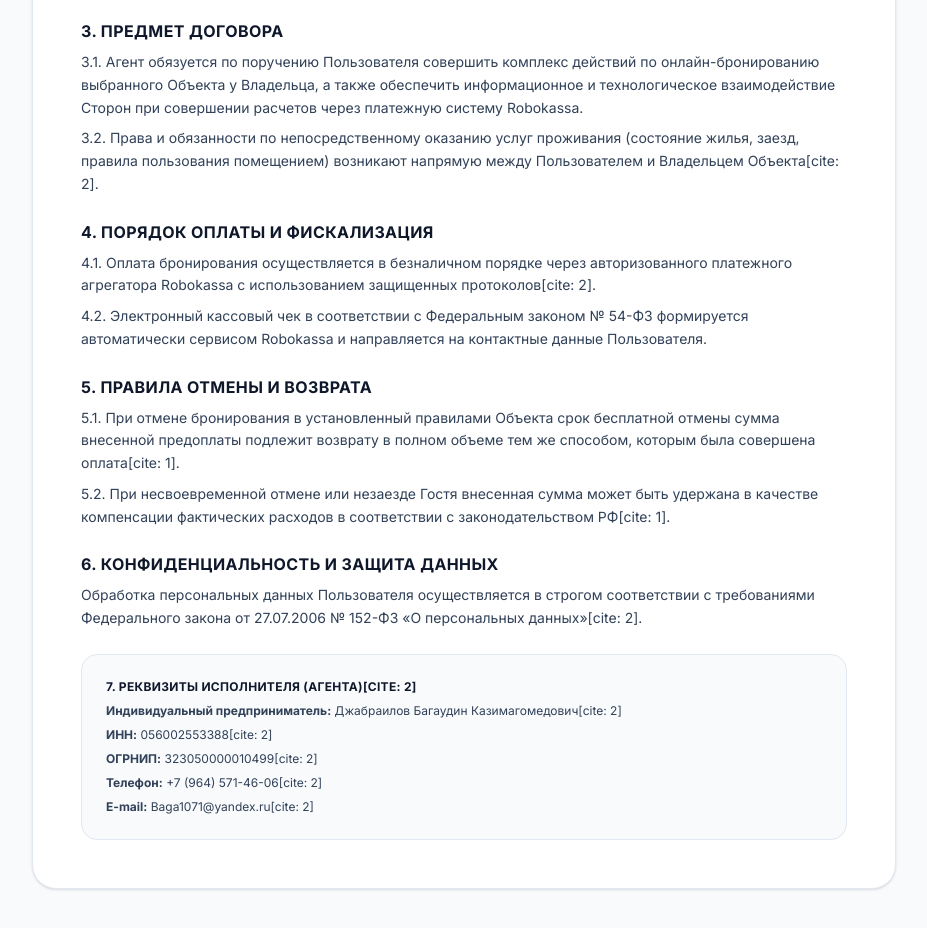
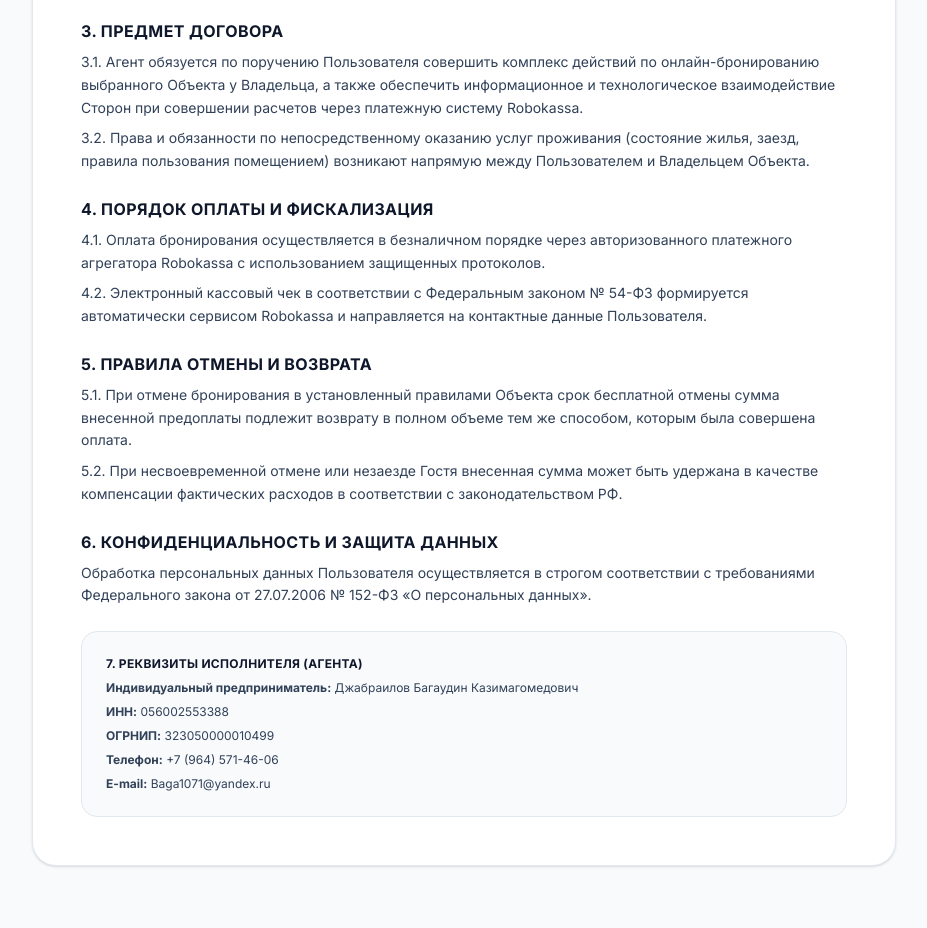
Before and after one commit to Bagistr/izberbash-booking, a Next.js app: page /offer in a window 1280 px wide. Shown: the part 840-1768 px from the top of the page, without its empty margins (176-1103 px from the left). Built offline with nearby package versions, Linux system fonts and the light colour scheme.

Commit message:
Add offer page, footer with legal links and updated auth

```diff
--- a/src/app/offer/page.tsx
+++ b/src/app/offer/page.tsx
@@ -43,7 +43,7 @@ export default function OfferPage() {
             <section className="space-y-2">
               <h2 className="text-base font-bold text-slate-900 uppercase tracking-wide">1. Общие положения</h2>
               <p>
-                1.1. Настоящий документ является официальным публичным предложением (Публичной офертой в соответствии с п. 2 ст. 437 Гражданского кодекса РФ) Индивидуального предпринимателя Джабраилова Багаудина Казимагомедовича (далее — «Агент» / «Сервис») заключить Агентский договор на оказание услуг по поиску и онлайн-бронированию объектов временного проживания на условиях, изложенных ниже[cite: 2].
+                1.1. Настоящий документ является официальным публичным предложением (Публичной офертой в соответствии с п. 2 ст. 437 Гражданского кодекса РФ) Индивидуального предпринимателя Джабраилова Багаудина Казимагомедовича (далее — «Агент» / «Сервис») заключить Агентский договор на оказание услуг по поиску и онлайн-бронированию объектов временного проживания на условиях, изложенных ниже.
               </p>
               <p>
                 1.2. Акцептом (полным и безоговорочным принятием условий настоящей Оферты в соответствии со ст. 438 ГК РФ) признается совершение Пользователем любого из следующих действий:
@@ -56,8 +56,8 @@ export default function OfferPage() {
 
             <section className="space-y-2">
               <h2 className="text-base font-bold text-slate-900 uppercase tracking-wide">2. Термины и определения</h2>
-              <p><strong>Сервис (Платформа)</strong> — программный комплекс Сайта, позволяющий выбирать, бронировать и оплачивать услуги временного проживания[cite: 2].</p>
-              <p><strong>Пользователь (Гость / Принципал)</strong> — дееспособное физическое лицо, осуществляющее поиск и бронирование объекта на Сайте[cite: 2].</p>
+              <p><strong>Сервис (Платформа)</strong> — программный комплекс Сайта, позволяющий выбирать, бронировать и оплачивать услуги временного проживания.</p>
+              <p><strong>Пользователь (Гость / Принципал)</strong> — дееспособное физическое лицо, осуществляющее поиск и бронирование объекта на Сайте.</p>
               <p><strong>Владелец (Арендодатель)</strong> — физическое или юридическое лицо, обладающее правом на сдачу Объекта и поручившее Агенту привлечение гостей.</p>
               <p><strong>Вознаграждение Агента (Комиссия)</strong> — плата за посреднические услуги Сервиса по фиксации бронирования, составляющая 7% от стоимости проживания.</p>
             </section>
@@ -68,14 +68,14 @@ export default function OfferPage() {
                 3.1. Агент обязуется по поручению Пользователя совершить комплекс действий по онлайн-бронированию выбранного Объекта у Владельца, а также обеспечить информационное и технологическое взаимодействие Сторон при совершении расчетов через платежную систему Robokassa.
               </p>
               <p>
-                3.2. Права и обязанности по непосредственному оказанию услуг проживания (состояние жилья, заезд, правила пользования помещением) возникают напрямую между Пользователем и Владельцем Объекта[cite: 2].
+                3.2. Права и обязанности по непосредственному оказанию услуг проживания (состояние жилья, заезд, правила пользования помещением) возникают напрямую между Пользователем и Владельцем Объекта.
               </p>
             </section>
 
             <section className="space-y-2">
               <h2 className="text-base font-bold text-slate-900 uppercase tracking-wide">4. Порядок оплаты и фискализация</h2>
               <p>
-                4.1. Оплата бронирования осуществляется в безналичном порядке через авторизованного платежного агрегатора Robokassa с использованием защищенных протоколов[cite: 2].
+                4.1. Оплата бронирования осуществляется в безналичном порядке через авторизованного платежного агрегатора Robokassa с использованием защищенных протоколов.
               </p>
               <p>
                 4.2. Электронный кассовый чек в соответствии с Федеральным законом № 54-ФЗ формируется автоматически сервисом Robokassa и направляется на контактные данные Пользователя.
@@ -85,27 +85,27 @@ export default function OfferPage() {
             <section className="space-y-2">
               <h2 className="text-base font-bold text-slate-900 uppercase tracking-wide">5. Правила отмены и возврата</h2>
               <p>
-                5.1. При отмене бронирования в установленный правилами Объекта срок бесплатной отмены сумма внесенной предоплаты подлежит возврату в полном объеме тем же способом, которым была совершена оплата[cite: 1].
+                5.1. При отмене бронирования в установленный правилами Объекта срок бесплатной отмены сумма внесенной предоплаты подлежит возврату в полном объеме тем же способом, которым была совершена оплата.
               </p>
               <p>
-                5.2. При несвоевременной отмене или незаезде Гостя внесенная сумма может быть удержана в качестве компенсации фактических расходов в соответствии с законодательством РФ[cite: 1].
+                5.2. При несвоевременной отмене или незаезде Гостя внесенная сумма может быть удержана в качестве компенсации фактических расходов в соответствии с законодательством РФ.
               </p>
             </section>
 
             <section className="space-y-2">
               <h2 className="text-base font-bold text-slate-900 uppercase tracking-wide">6. Конфиденциальность и защита данных</h2>
               <p>
-                Обработка персональных данных Пользователя осуществляется в строгом соответствии с требованиями Федерального закона от 27.07.2006 № 152-ФЗ «О персональных данных»[cite: 2].
+                Обработка персональных данных Пользователя осуществляется в строгом соответствии с требованиями Федерального закона от 27.07.2006 № 152-ФЗ «О персональных данных».
               </p>
             </section>
 
             <div className="p-6 bg-slate-50 rounded-2xl border border-slate-200 space-y-2 text-xs">
-              <h3 className="font-bold text-slate-900 uppercase tracking-wide">7. Реквизиты Исполнителя (Агента)[cite: 2]</h3>
-              <p><strong>Индивидуальный предприниматель:</strong> Джабраилов Багаудин Казимагомедович[cite: 2]</p>
-              <p><strong>ИНН:</strong> 056002553388[cite: 2]</p>
-              <p><strong>ОГРНИП:</strong> 323050000010499[cite: 2]</p>
-              <p><strong>Телефон:</strong> +7 (964) 571-46-06[cite: 2]</p>
-              <p><strong>E-mail:</strong> Baga1071@yandex.ru[cite: 2]</p>
+              <h3 className="font-bold text-slate-900 uppercase tracking-wide">7. Реквизиты Исполнителя (Агента)</h3>
+              <p><strong>Индивидуальный предприниматель:</strong> Джабраилов Багаудин Казимагомедович</p>
+              <p><strong>ИНН:</strong> 056002553388</p>
+              <p><strong>ОГРНИП:</strong> 323050000010499</p>
+              <p><strong>Телефон:</strong> +7 (964) 571-46-06</p>
+              <p><strong>E-mail:</strong> Baga1071@yandex.ru</p>
             </div>
 
           </div>
--- a/src/app/page.tsx
+++ b/src/app/page.tsx
@@ -76,7 +76,7 @@ export default async function HomePage() {
           <div>
             <p className="font-bold text-slate-800">© 2026 Райский Пляж. Все права защищены.</p>
             <p className="text-[11px] text-slate-400 mt-0.5">
-              Индивидуальный предприниматель Джабраилов Багаудин Казимагомедович • ИНН 056002553388[cite: 2]
+              Индивидуальный предприниматель Ибрагимов Завур Абдурагимович • ИНН 056002553388
             </p>
           </div>
 
@@ -88,7 +88,7 @@ export default async function HomePage() {
               Политика конфиденциальности
             </Link>
             <a href="mailto:Baga1071@yandex.ru" className="font-semibold hover:text-blue-600 transition-colors">
-              Поддержка: Baga1071@yandex.ru[cite: 2]
+              Поддержка: Baga1071@yandex.ru
             </a>
           </div>
         </div>
```
